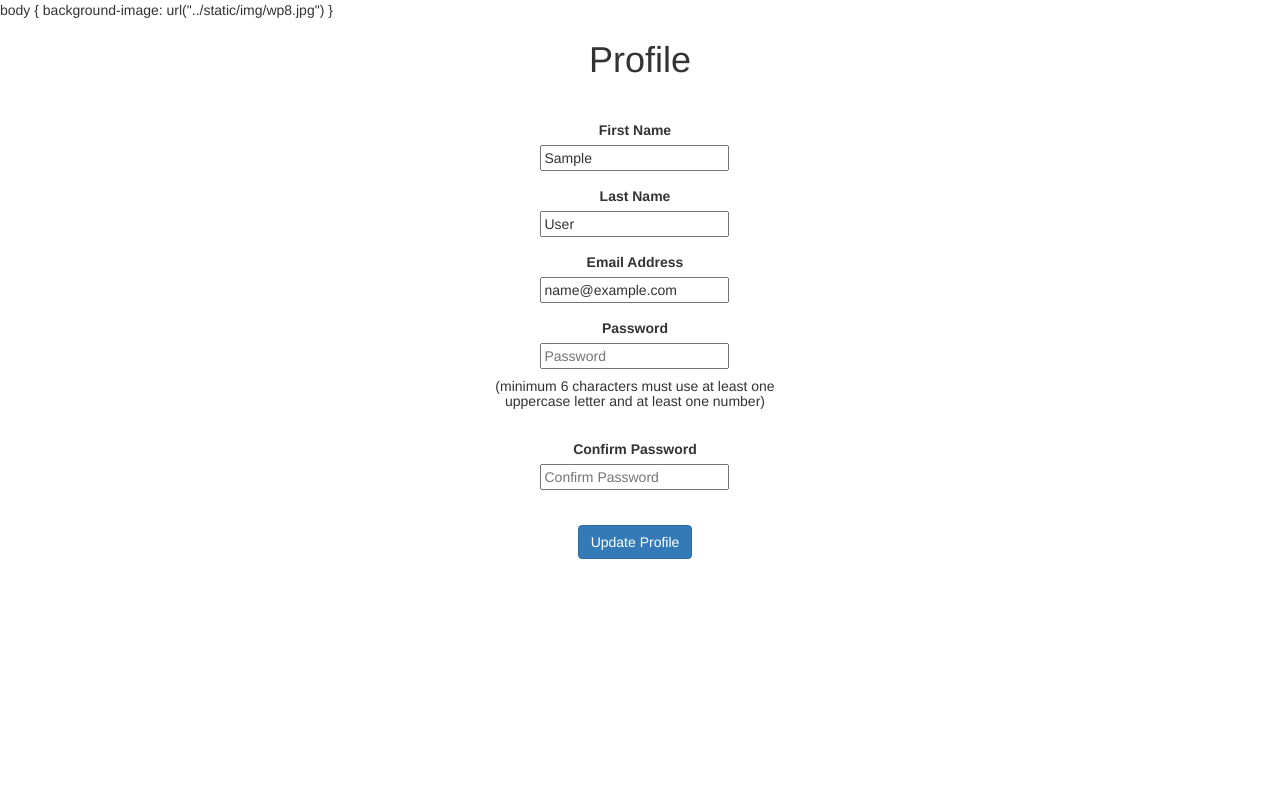
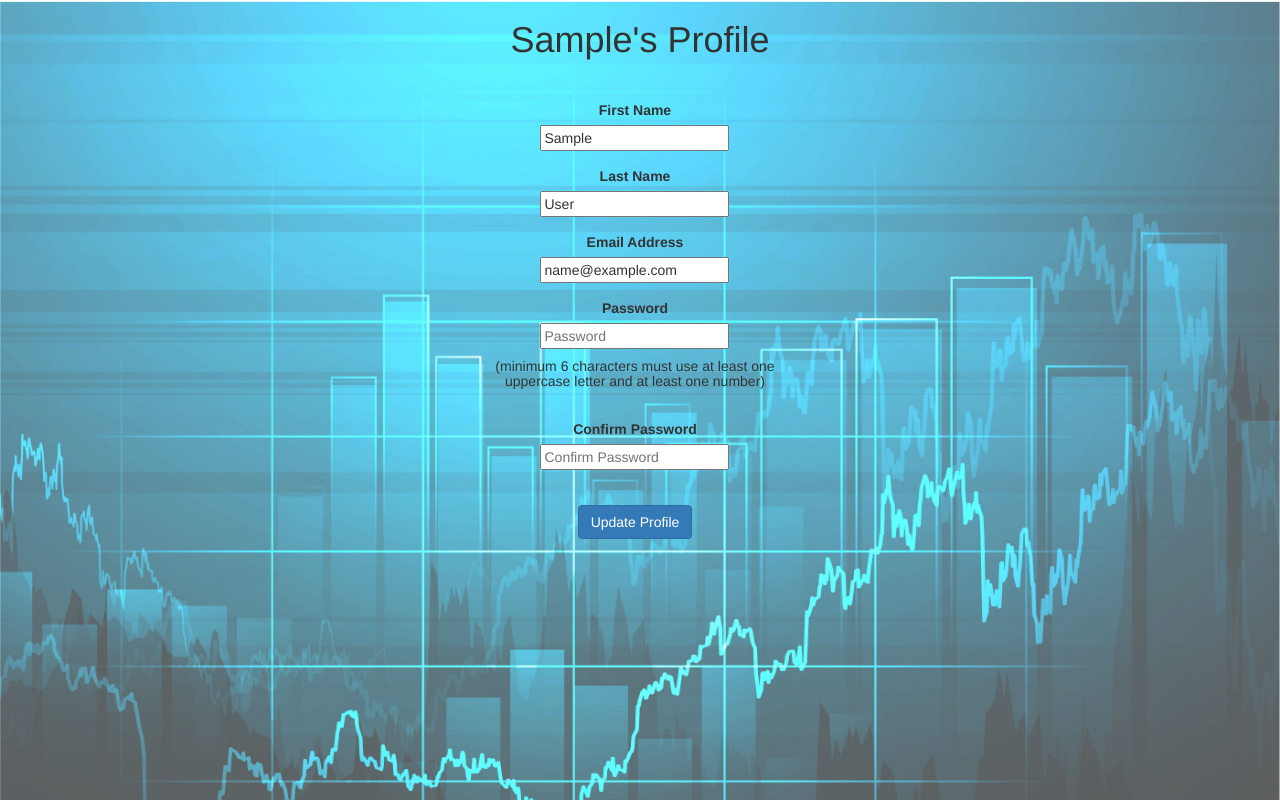
Before and after one commit to Dvshah13/Financial-Modeling, a Flask app: template templates/profile_page.html in a window 1280 px wide. Run offline with Flask 2, Linux system fonts and the light colour scheme; the template is opened without the code that fills it: most values are stand-ins (such as "Sample title", 1, 10 or a date in 2020); parts of the project's set-up code (start-up, migrations or seed data) failed here and were passed over; some libraries are stand-ins or nearby versions.

Commit message:
Adding pic for profile

```diff
--- a/templates/profile_page.html
+++ b/templates/profile_page.html
@@ -6,15 +6,17 @@
     <link rel="stylesheet" href="https://maxcdn.bootstrapcdn.com/bootstrap/3.3.7/css/bootstrap.min.css" integrity="sha384-BVYiiSIFeK1dGmJRAkycuHAHRg32OmUcww7on3RYdg4Va+PmSTsz/K68vbdEjh4u" crossorigin="anonymous">
     <!-- App stylesheet -->
   </head>
+  <style>
   body {
-    background-image: url("../static/img/wp8.jpg")
+    background-image: url("../static/img/wp10.jpg");
+    background-size:100%;
 }
   </style>
   <body>
 <div class="container-fluid" id="account-signup-container">
     <div class="row signup-form-header-row">
         <div class="col-xs-12 header-row signup-form-header typewriter-sm">
-            <h1 style="text-align:center;">Profile</h1>
+            <h1 style="text-align:center;">{{ first_name }}'s Profile</h1>
         </div>
     </div>
      <div class="row messages">
```
Also changed, not shown: static/img/wp10.jpg (added).
